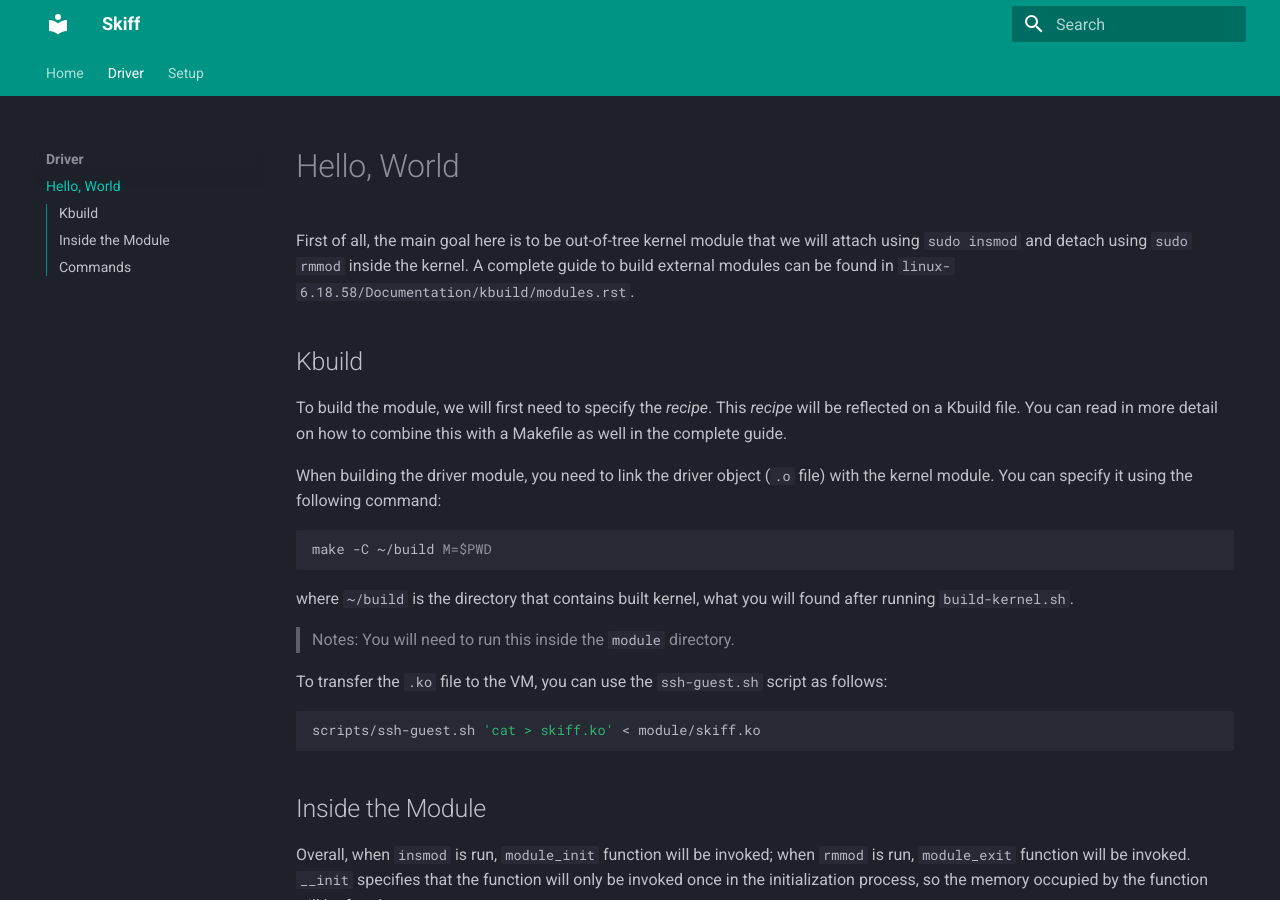
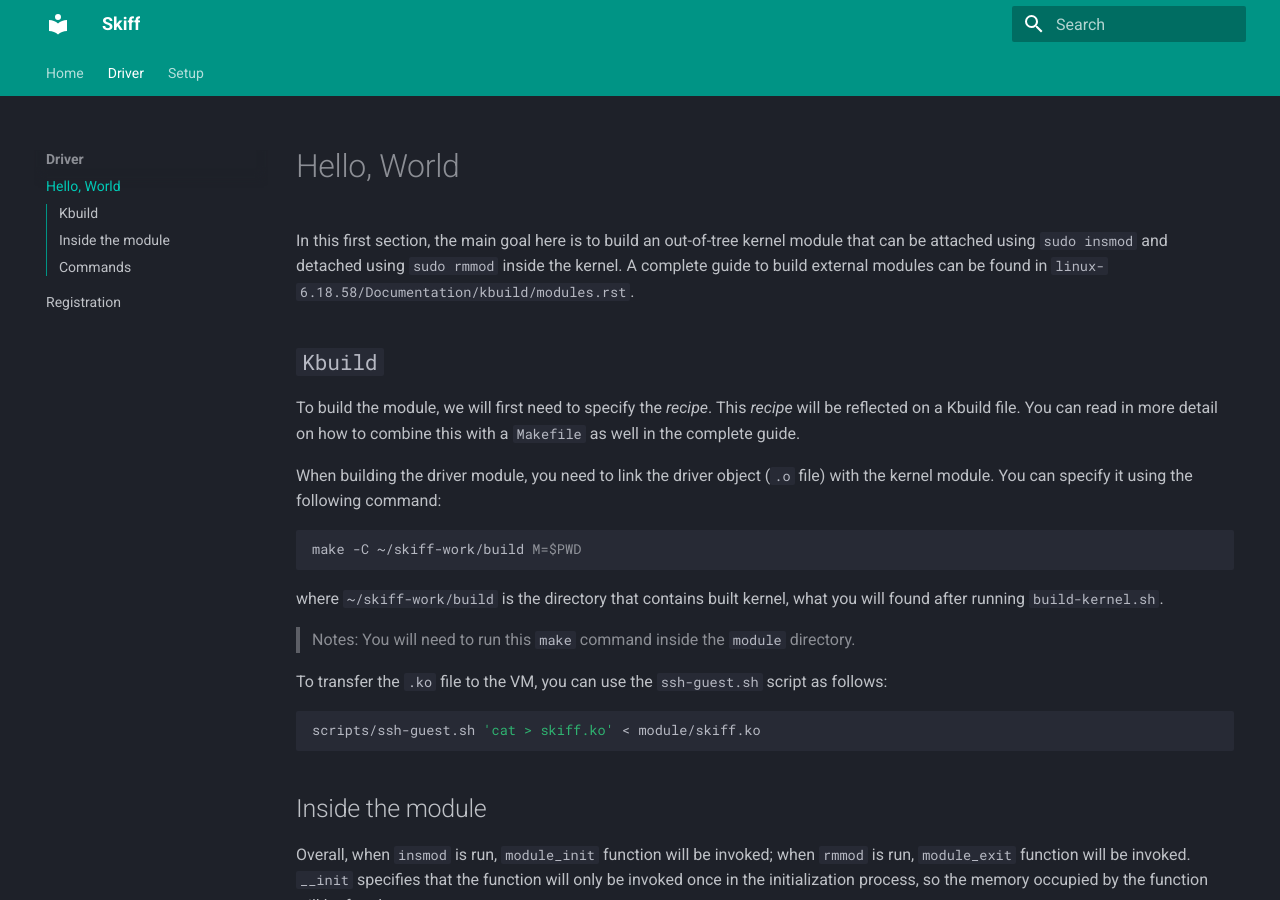
Before and after one commit to kenpegrasio/skiff, an MkDocs documentation site: the page built from docs/driver/01_hello-world.md, in a window 1280 px wide and 900 px high. Built offline with MkDocs 1.6.1 and Material for MkDocs 9.7.7, drawn with Linux system fonts in a browser that asks for light colours.

Commit message:
feat: register skiff as the kernel driver in use

````diff
--- a/docs/driver/01_hello-world.md
+++ b/docs/driver/01_hello-world.md
@@ -1,20 +1,20 @@
 # Hello, World
 
-First of all, the main goal here is to be out-of-tree kernel module that we will attach using `sudo insmod` and detach using `sudo rmmod` inside the kernel. A complete guide to build external modules can be found in `linux-6.18.58/Documentation/kbuild/modules.rst`.
+In this first section, the main goal here is to build an out-of-tree kernel module that can be attached using `sudo insmod` and detached using `sudo rmmod` inside the kernel. A complete guide to build external modules can be found in `linux-6.18.58/Documentation/kbuild/modules.rst`.
 
-## Kbuild
+## `Kbuild`
 
-To build the module, we will first need to specify the *recipe*. This *recipe* will be reflected on a Kbuild file. You can read in more detail on how to combine this with a Makefile as well in the complete guide.
+To build the module, we will first need to specify the *recipe*. This *recipe* will be reflected on a Kbuild file. You can read in more detail on how to combine this with a `Makefile` as well in the complete guide.
 
 When building the driver module, you need to link the driver object (`.o` file) with the kernel module. You can specify it using the following command:
 
 ```bash
-make -C ~/build M=$PWD
+make -C ~/skiff-work/build M=$PWD
 ```
 
-where `~/build` is the directory that contains built kernel, what you will found after running `build-kernel.sh`.
+where `~/skiff-work/build` is the directory that contains built kernel, what you will found after running `build-kernel.sh`.
 
-> Notes: You will need to run this inside the `module` directory.
+> Notes: You will need to run this `make` command inside the `module` directory.
 
 To transfer the `.ko` file to the VM, you can use the `ssh-guest.sh` script as follows:
 
@@ -22,7 +22,7 @@ To transfer the `.ko` file to the VM, you can use the `ssh-guest.sh` script as f
 scripts/ssh-guest.sh 'cat > skiff.ko' < module/skiff.ko
 ```
 
-## Inside the Module
+## Inside the module
 
 Overall, when `insmod` is run, `module_init` function will be invoked; when `rmmod` is run, `module_exit` function will be invoked. `__init` specifies that the function will only be invoked once in the initialization process, so the memory occupied by the function will be freed.
 
````
Also changed, not shown: docs/driver/02_registration.md (added, +145 -0 lines), 1 other file.
